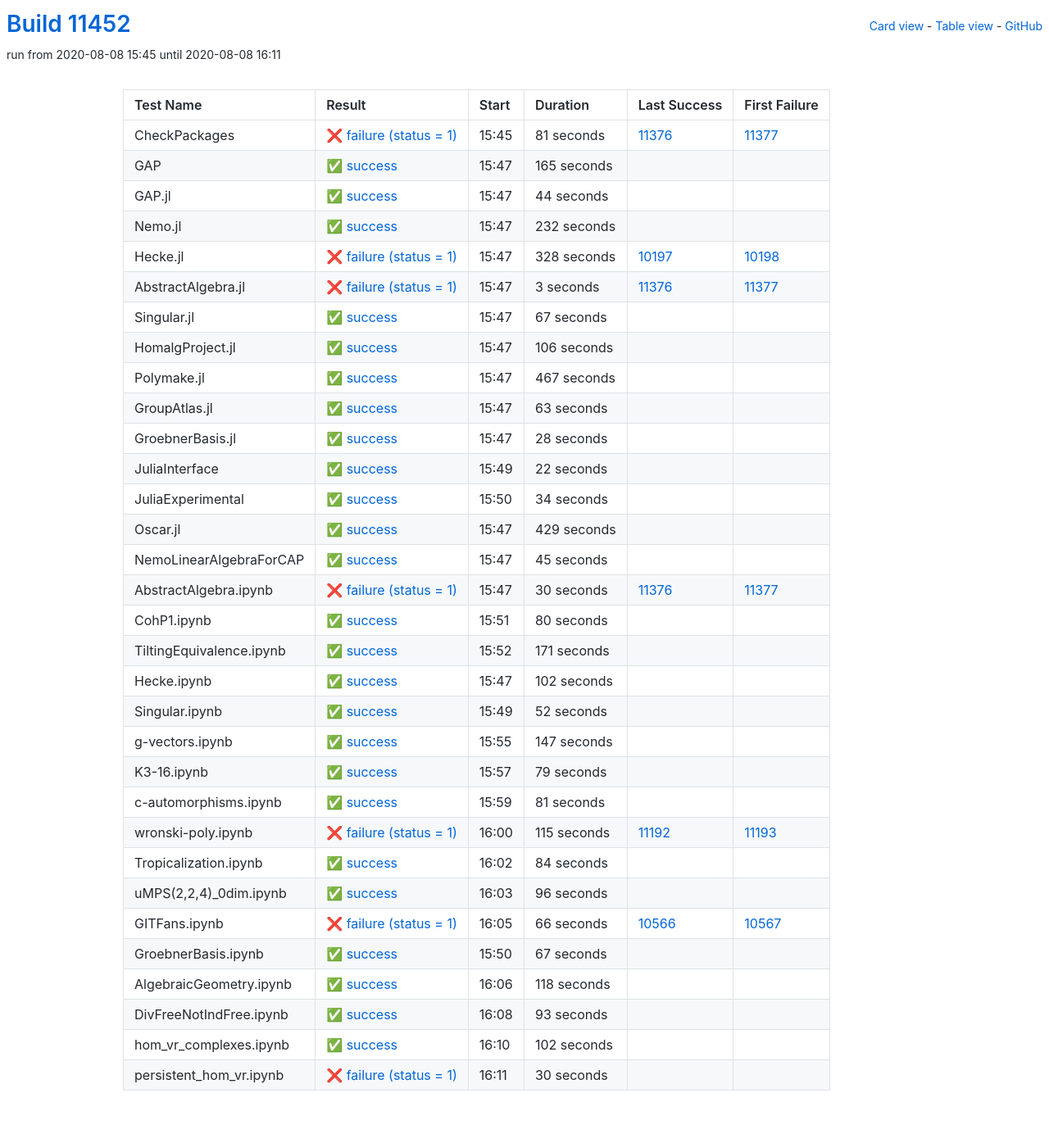
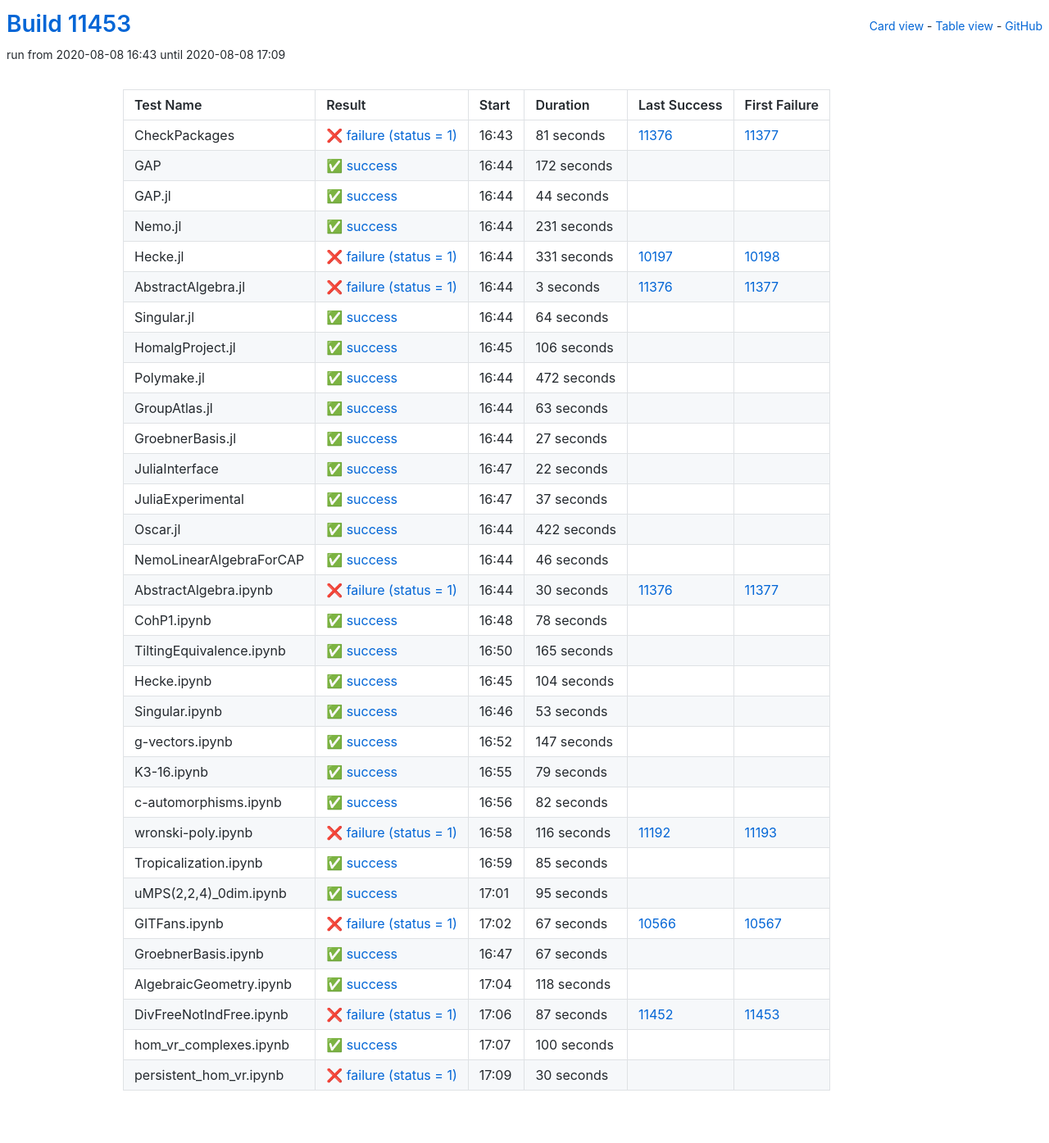
Before and after one commit to oscar-system/oscar-ci-status, a Jekyll site: the page built from table.html, in a window 1280 px wide. Shown: the whole page at 82% size. Built offline with Jekyll 4.4.1, drawn with Linux system fonts in a browser that asks for light colours.

Commit message:
Build #11453

```diff
--- a/_data/ci.yml
+++ b/_data/ci.yml
@@ -1,6 +1,6 @@
 ---
-build: 11452
-build_url: https://oscarci.mathematik.uni-kl.de/job/oscar/11452/
+build: 11453
+build_url: https://oscarci.mathematik.uni-kl.de/job/oscar/11453/
 job: oscar
 organization: oscar-system
 repo: oscar-ci-status
@@ -8,8 +8,8 @@
 tests:
 - name: CheckPackages
   id: checkpackages
-  log: https://oscarci.mathematik.uni-kl.de/job/oscar/11452/artifact/logs/build-11452/CheckPackages.log
-  start: 2020-08-08 15:45
+  log: https://oscarci.mathematik.uni-kl.de/job/oscar/11453/artifact/logs/build-11453/CheckPackages.log
+  start: 2020-08-08 16:43
   success: false
   exitcode: 1
   status: failure
@@ -20,20 +20,20 @@
   first_failure_url: https://oscarci.mathematik.uni-kl.de/job/oscar/11377/
 - name: GAP
   id: gap
-  log: https://oscarci.mathematik.uni-kl.de/job/oscar/11452/artifact/logs/build-11452/GAP.log
-  start: 2020-08-08 15:47
+  log: https://oscarci.mathematik.uni-kl.de/job/oscar/11453/artifact/logs/build-11453/GAP.log
+  start: 2020-08-08 16:44
   success: true
   exitcode: 0
   status: success
-  duration: 165
+  duration: 172
   last_success: false
   last_success_url:
   first_failure: false
   first_failure_url:
 - name: GAP.jl
   id: gap-jl
-  log: https://oscarci.mathematik.uni-kl.de/job/oscar/11452/artifact/logs/build-11452/GAP.jl.log
-  start: 2020-08-08 15:47
+  log: https://oscarci.mathematik.uni-kl.de/job/oscar/11453/artifact/logs/build-11453/GAP.jl.log
+  start: 2020-08-08 16:44
   success: true
   exitcode: 0
   status: success
@@ -44,32 +44,32 @@
   first_failure_url:
 - name: Nemo.jl
   id: nemo-jl
-  log: https://oscarci.mathematik.uni-kl.de/job/oscar/11452/artifact/logs/build-11452/Nemo.jl.log
-  start: 2020-08-08 15:47
+  log: https://oscarci.mathematik.uni-kl.de/job/oscar/11453/artifact/logs/build-11453/Nemo.jl.log
+  start: 2020-08-08 16:44
   success: true
   exitcode: 0
   status: success
-  duration: 232
+  duration: 231
   last_success: false
   last_success_url:
   first_failure: false
   first_failure_url:
 - name: Hecke.jl
   id: hecke-jl
-  log: https://oscarci.mathematik.uni-kl.de/job/oscar/11452/artifact/logs/build-11452/Hecke.jl.log
-  start: 2020-08-08 15:47
+  log: https://oscarci.mathematik.uni-kl.de/job/oscar/11453/artifact/logs/build-11453/Hecke.jl.log
+  start: 2020-08-08 16:44
   success: false
   exitcode: 1
   status: failure
-  duration: 328
+  duration: 331
   last_success: 10197
   last_success_url: https://oscarci.mathematik.uni-kl.de/job/oscar/10197/
   first_failure: 10198
   first_failure_url: https://oscarci.mathematik.uni-kl.de/job/oscar/10198/
 - name: AbstractAlgebra.jl
   id: abstractalgebra-jl
-  log: https://oscarci.mathematik.uni-kl.de/job/oscar/11452/artifact/logs/build-11452/AbstractAlgebra.jl.log
-  start: 2020-08-08 15:47
+  log: https://oscarci.mathematik.uni-kl.de/job/oscar/11453/artifact/logs/build-11453/AbstractAlgebra.jl.log
+  start: 2020-08-08 16:44
   success: false
   exitcode: 1
   status: failure
@@ -80,20 +80,20 @@
   first_failure_url: https://oscarci.mathematik.uni-kl.de/job/oscar/11377/
 - name: Singular.jl
   id: singular-jl
-  log: https://oscarci.mathematik.uni-kl.de/job/oscar/11452/artifact/logs/build-11452/Singular.jl.log
-  start: 2020-08-08 15:47
+  log: https://oscarci.mathematik.uni-kl.de/job/oscar/11453/artifact/logs/build-11453/Singular.jl.log
+  start: 2020-08-08 16:44
   success: true
   exitcode: 0
   status: success
-  duration: 67
+  duration: 64
   last_success: false
   last_success_url:
   first_failure: false
   first_failure_url:
 - name: HomalgProject.jl
   id: homalgproject-jl
-  log: https://oscarci.mathematik.uni-kl.de/job/oscar/11452/artifact/logs/build-11452/HomalgProject.jl.log
-  start: 2020-08-08 15:47
+  log: https://oscarci.mathematik.uni-kl.de/job/oscar/11453/artifact/logs/build-11453/HomalgProject.jl.log
+  start: 2020-08-08 16:45
   success: true
   exitcode: 0
   status: success
@@ -104,20 +104,20 @@
   first_failure_url:
 - name: Polymake.jl
   id: polymake-jl
-  log: https://oscarci.mathematik.uni-kl.de/job/oscar/11452/artifact/logs/build-11452/Polymake.jl.log
-  start: 2020-08-08 15:47
+  log: https://oscarci.mathematik.uni-kl.de/job/oscar/11453/artifact/logs/build-11453/Polymake.jl.log
+  start: 2020-08-08 16:44
   success: true
   exitcode: 0
   status: success
-  duration: 467
+  duration: 472
   last_success: false
   last_success_url:
   first_failure: false
   first_failure_url:
 - name: GroupAtlas.jl
   id: groupatlas-jl
-  log: https://oscarci.mathematik.uni-kl.de/job/oscar/11452/artifact/logs/build-11452/GroupAtlas.jl.log
-  start: 2020-08-08 15:47
+  log: https://oscarci.mathematik.uni-kl.de/job/oscar/11453/artifact/logs/build-11453/GroupAtlas.jl.log
+  start: 2020-08-08 16:44
   success: true
   exitcode: 0
   status: success
@@ -128,20 +128,20 @@
   first_failure_url:
 - name: GroebnerBasis.jl
   id: groebnerbasis-jl
-  log: https://oscarci.mathematik.uni-kl.de/job/oscar/11452/artifact/logs/build-11452/GroebnerBasis.jl.log
-  start: 2020-08-08 15:47
+  log: https://oscarci.mathematik.uni-kl.de/job/oscar/11453/artifact/logs/build-11453/GroebnerBasis.jl.log
+  start: 2020-08-08 16:44
   success: true
   exitcode: 0
   status: success
-  duration: 28
+  duration: 27
   last_success: false
   last_success_url:
   first_failure: false
   first_failure_url:
 - name: JuliaInterface
   id: juliainterface
-  log: https://oscarci.mathematik.uni-kl.de/job/oscar/11452/artifact/logs/build-11452/JuliaInterface.log
-  start: 2020-08-08 15:49
+  log: https://oscarci.mathematik.uni-kl.de/job/oscar/11453/artifact/logs/build-11453/JuliaInterface.log
+  start: 2020-08-08 16:47
   success: true
   exitcode: 0
   status: success
@@ -152,44 +152,44 @@
   first_failure_url:
 - name: JuliaExperimental
   id: juliaexperimental
-  log: https://oscarci.mathematik.uni-kl.de/job/oscar/11452/artifact/logs/build-11452/JuliaExperimental.log
-  start: 2020-08-08 15:50
+  log: https://oscarci.mathematik.uni-kl.de/job/oscar/11453/artifact/logs/build-11453/JuliaExperimental.log
+  start: 2020-08-08 16:47
   success: true
   exitcode: 0
   status: success
-  duration: 34
+  duration: 37
   last_success: false
   last_success_url:
   first_failure: false
   first_failure_url:
 - name: Oscar.jl
   id: oscar-jl
-  log: https://oscarci.mathematik.uni-kl.de/job/oscar/11452/artifact/logs/build-11452/Oscar.jl.log
-  start: 2020-08-08 15:47
+  log: https://oscarci.mathematik.uni-kl.de/job/oscar/11453/artifact/logs/build-11453/Oscar.jl.log
+  start: 2020-08-08 16:44
   success: true
   exitcode: 0
   status: success
-  duration: 429
+  duration: 422
   last_success: false
   last_success_url:
   first_failure: false
   first_failure_url:
 - name: NemoLinearAlgebraForCAP
   id: nemolinearalgebraforcap
-  log: https://oscarci.mathematik.uni-kl.de/job/oscar/11452/artifact/logs/build-11452/NemoLinearAlgebraForCAP.log
-  start: 2020-08-08 15:47
+  log: https://oscarci.mathematik.uni-kl.de/job/oscar/11453/artifact/logs/build-11453/NemoLinearAlgebraForCAP.log
+  start: 2020-08-08 16:44
   success: true
   exitcode: 0
   status: success
-  duration: 45
+  duration: 46
   last_success: false
   last_success_url:
   first_failure: false
   first_failure_url:
 - name: AbstractAlgebra.ipynb
   id: abstractalgebra-ipynb
-  log: https://oscarci.mathematik.uni-kl.de/job/oscar/11452/artifact/logs/build-11452/AbstractAlgebra.ipynb.log
-  start: 2020-08-08 15:47
+  log: https://oscarci.mathematik.uni-kl.de/job/oscar/11453/artifact/logs/build-11453/AbstractAlgebra.ipynb.log
+  start: 2020-08-08 16:44
   success: false
   exitcode: 1
   status: failure
@@ -200,56 +200,56 @@
   first_failure_url: https://oscarci.mathematik.uni-kl.de/job/oscar/11377/
 - name: CohP1.ipynb
   id: cohp1-ipynb
-  log: https://oscarci.mathematik.uni-kl.de/job/oscar/11452/artifact/logs/build-11452/CohP1.ipynb.log
-  start: 2020-08-08 15:51
+  log: https://oscarci.mathematik.uni-kl.de/job/oscar/11453/artifact/logs/build-11453/CohP1.ipynb.log
+  start: 2020-08-08 16:48
   success: true
   exitcode: 0
   status: success
-  duration: 80
+  duration: 78
   last_success: false
   last_success_url:
   first_failure: false
   first_failure_url:
 - name: TiltingEquivalence.ipynb
   id: tiltingequivalence-ipynb
-  log: https://oscarci.mathematik.uni-kl.de/job/oscar/11452/artifact/logs/build-11452/TiltingEquivalence.ipynb.log
-  start: 2020-08-08 15:52
+  log: https://oscarci.mathematik.uni-kl.de/job/oscar/11453/artifact/logs/build-11453/TiltingEquivalence.ipynb.log
+  start: 2020-08-08 16:50
   success: true
   exitcode: 0
   status: success
-  duration: 171
+  duration: 165
   last_success: false
   last_success_url:
   first_failure: false
   first_failure_url:
 - name: Hecke.ipynb
   id: hecke-ipynb
-  log: https://oscarci.mathematik.uni-kl.de/job/oscar/11452/artifact/logs/build-11452/Hecke.ipynb.log
-  start: 2020-08-08 15:47
+  log: https://oscarci.mathematik.uni-kl.de/job/oscar/11453/artifact/logs/build-11453/Hecke.ipynb.log
+  start: 2020-08-08 16:45
   success: true
   exitcode: 0
   status: success
-  duration: 102
+  duration: 104
   last_success: false
   last_success_url:
   first_failure: false
   first_failure_url:
 - name: Singular.ipynb
   id: singular-ipynb
-  log: https://oscarci.mathematik.uni-kl.de/job/oscar/11452/artifact/logs/build-11452/Singular.ipynb.log
-  start: 2020-08-08 15:49
+  log: https://oscarci.mathematik.uni-kl.de/job/oscar/11453/artifact/logs/build-11453/Singular.ipynb.log
+  start: 2020-08-08 16:46
   success: true
   exitcode: 0
   status: success
-  duration: 52
+  duration: 53
   last_success: false
   last_success_url:
   first_failure: false
   first_failure_url:
 - name: g-vectors.ipynb
   id: g-vectors-ipynb
-  log: https://oscarci.mathematik.uni-kl.de/job/oscar/11452/artifact/logs/build-11452/g-vectors.ipynb.log
-  start: 2020-08-08 15:55
+  log: https://oscarci.mathematik.uni-kl.de/job/oscar/11453/artifact/logs/build-11453/g-vectors.ipynb.log
+  start: 2020-08-08 16:52
   success: true
   exitcode: 0
   status: success
@@ -260,8 +260,8 @@
   first_failure_url:
 - name: K3-16.ipynb
   id: k3-16-ipynb
-  log: https://oscarci.mathematik.uni-kl.de/job/oscar/11452/artifact/logs/build-11452/K3-16.ipynb.log
-  start: 2020-08-08 15:57
+  log: https://oscarci.mathematik.uni-kl.de/job/oscar/11453/artifact/logs/build-11453/K3-16.ipynb.log
+  start: 2020-08-08 16:55
   success: true
   exitcode: 0
   status: success
@@ -272,68 +272,68 @@
   first_failure_url:
 - name: c-automorphisms.ipynb
   id: c-automorphisms-ipynb
-  log: https://oscarci.mathematik.uni-kl.de/job/oscar/11452/artifact/logs/build-11452/c-automorphisms.ipynb.log
-  start: 2020-08-08 15:59
+  log: https://oscarci.mathematik.uni-kl.de/job/oscar/11453/artifact/logs/build-11453/c-automorphisms.ipynb.log
+  start: 2020-08-08 16:56
   success: true
   exitcode: 0
   status: success
-  duration: 81
+  duration: 82
   last_success: false
   last_success_url:
   first_failure: false
   first_failure_url:
 - name: wronski-poly.ipynb
   id: wronski-poly-ipynb
-  log: https://oscarci.mathematik.uni-kl.de/job/oscar/11452/artifact/logs/build-11452/wronski-poly.ipynb.log
-  start: 2020-08-08 16:00
+  log: https://oscarci.mathematik.uni-kl.de/job/oscar/11453/artifact/logs/build-11453/wronski-poly.ipynb.log
+  start: 2020-08-08 16:58
   success: false
   exitcode: 1
   status: failure
-  duration: 115
+  duration: 116
   last_success: 11192
   last_success_url: https://oscarci.mathematik.uni-kl.de/job/oscar/11192/
   first_failure: 11193
   first_failure_url: https://oscarci.mathematik.uni-kl.de/job/oscar/11193/
 - name: Tropicalization.ipynb
   id: tropicalization-ipynb
-  log: https://oscarci.mathematik.uni-kl.de/job/oscar/11452/artifact/logs/build-11452/Tropicalization.ipynb.log
-  start: 2020-08-08 16:02
+  log: https://oscarci.mathematik.uni-kl.de/job/oscar/11453/artifact/logs/build-11453/Tropicalization.ipynb.log
+  start: 2020-08-08 16:59
   success: true
   exitcode: 0
   status: success
-  duration: 84
+  duration: 85
   last_success: false
   last_success_url:
   first_failure: false
   first_failure_url:
 - name: uMPS(2,2,4)_0dim.ipynb
   id: umps-2-2-4-0dim-ipynb
-  log: https://oscarci.mathematik.uni-kl.de/job/oscar/11452/artifact/logs/build-11452/uMPS-2-2-4-_0dim.ipynb.log
-  start: 2020-08-08 16:03
+  log: https://oscarci.mathematik.uni-kl.de/job/oscar/11453/artifact/logs/build-11453/uMPS-2-2-4-_0dim.ipynb.log
+  start: 2020-08-08 17:01
   success: true
   exitcode: 0
   status: success
-  duration: 96
+  duration: 95
   last_success: false
   last_success_url:
   first_failure: false
   first_failure_url:
 - name: GITFans.ipynb
   id: gitfans-ipynb
-  log: https://oscarci.mathematik.uni-kl.de/job/oscar/11452/artifact/logs/build-11452/GITFans.ipynb.log
-  start: 2020-08-08 16:05
+  log: https://oscarci.mathematik.uni-kl.de/job/oscar/11453/artifact/logs/build-11453/GITFans.ipynb.log
+  start: 2020-08-08 17:02
   success: false
   exitcode: 1
   status: failure
-  duration: 66
+  duration: 67
   last_success: 10566
   last_success_url: https://oscarci.mathematik.uni-kl.de/job/oscar/10566/
   first_failure: 10567
   first_failure_url: https://oscarci.mathematik.uni-kl.de/job/oscar/10567/
 - name: GroebnerBasis.ipynb
   id: groebnerbasis-ipynb
-  log: https://oscarci.mathematik.uni-kl.de/job/oscar/11452/artifact/logs/build-11452/GroebnerBasis.ipynb.log
-  start: 2020-08-08 15:50
+  log: https://oscarci.mathematik.uni-kl.de/job/oscar/11453/artifact/logs/build-11453/GroebnerBasis.ipynb.log
+  start: 2020-08-08 16:47
   success: true
   exitcode: 0
   status: success
@@ -344,8 +344,8 @@
   first_failure_url:
 - name: AlgebraicGeometry.ipynb
   id: algebraicgeometry-ipynb
-  log: https://oscarci.mathematik.uni-kl.de/job/oscar/11452/artifact/logs/build-11452/AlgebraicGeometry.ipynb.log
-  start: 2020-08-08 16:06
+  log: https://oscarci.mathematik.uni-kl.de/job/oscar/11453/artifact/logs/build-11453/AlgebraicGeometry.ipynb.log
+  start: 2020-08-08 17:04
   success: true
   exitcode: 0
   status: success
@@ -356,32 +356,32 @@
   first_failure_url:
 - name: DivFreeNotIndFree.ipynb
   id: divfreenotindfree-ipynb
-  log: https://oscarci.mathematik.uni-kl.de/job/oscar/11452/artifact/logs/build-11452/DivFreeNotIndFree.ipynb.log
-  start: 2020-08-08 16:08
+  log: https://oscarci.mathematik.uni-kl.de/job/oscar/11453/artifact/logs/build-11453/DivFreeNotIndFree.ipynb.log
+  start: 2020-08-08 17:06
+  success: false
+  exitcode: 1
+  status: failure
+  duration: 87
+  last_success: 11452
+  last_success_url: https://oscarci.mathematik.uni-kl.de/job/oscar/11452/
+  first_failure: 11453
+  first_failure_url: https://oscarci.mathematik.uni-kl.de/job/oscar/11453/
+- name: hom_vr_complexes.ipynb
+  id: hom-vr-complexes-ipynb
+  log: https://oscarci.mathematik.uni-kl.de/job/oscar/11453/artifact/logs/build-11453/hom_vr_complexes.ipynb.log
+  start: 2020-08-08 17:07
   success: true
   exitcode: 0
   status: success
-  duration: 93
-  last_success: false
-  last_success_url:
-  first_failure: false
-  first_failure_url:
-- name: hom_vr_complexes.ipynb
-  id: hom-vr-complexes-ipynb
-  log: https://oscarci.mathematik.uni-kl.de/job/oscar/11452/artifact/logs/build-11452/hom_vr_complexes.ipynb.log
-  start: 2020-08-08 16:10
-  success: true
-  exitcode: 0
-  status: success
-  duration: 102
+  duration: 100
   last_success: false
   last_success_url:
   first_failure: false
   first_failure_url:
 - name: persistent_hom_vr.ipynb
   id: persistent-hom-vr-ipynb
-  log: https://oscarci.mathematik.uni-kl.de/job/oscar/11452/artifact/logs/build-11452/persistent_hom_vr.ipynb.log
-  start: 2020-08-08 16:11
+  log: https://oscarci.mathematik.uni-kl.de/job/oscar/11453/artifact/logs/build-11453/persistent_hom_vr.ipynb.log
+  start: 2020-08-08 17:09
   success: false
   exitcode: 1
   status: failure
```
Also changed, not shown: README.md.
